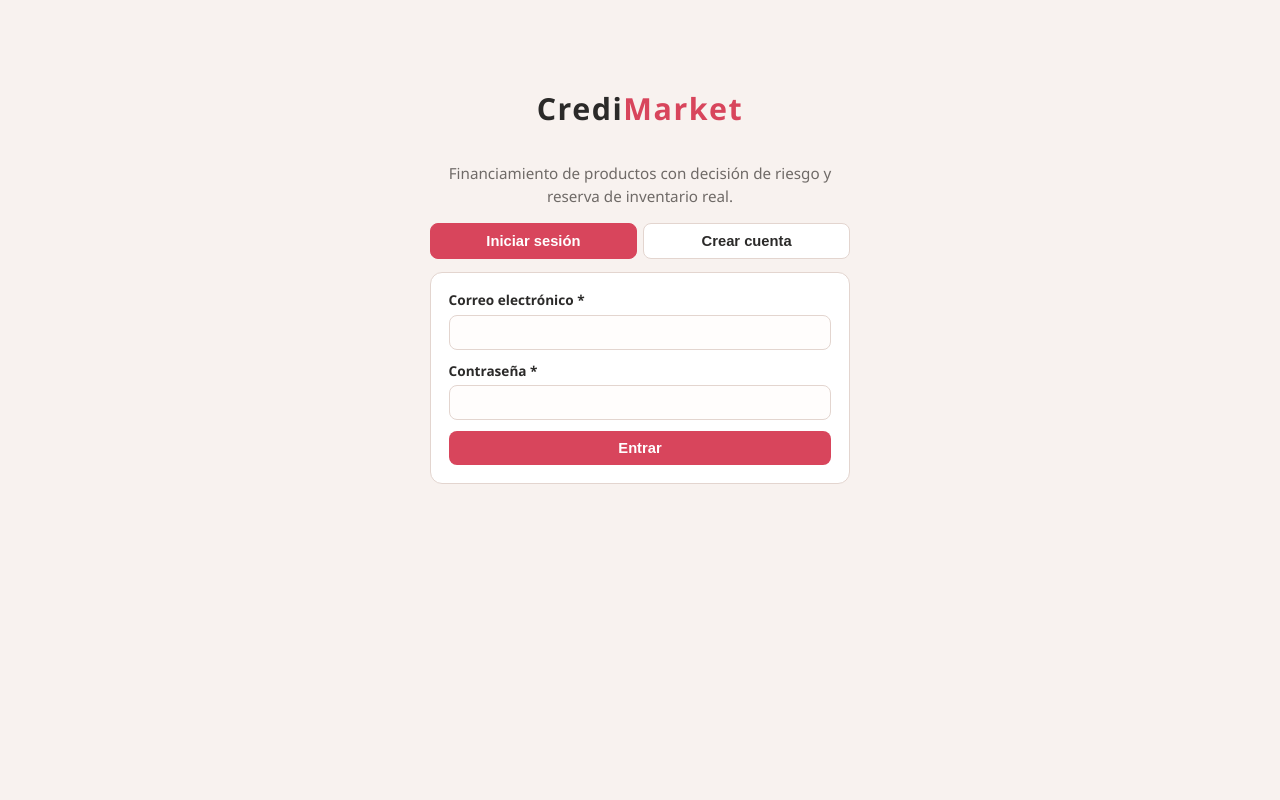
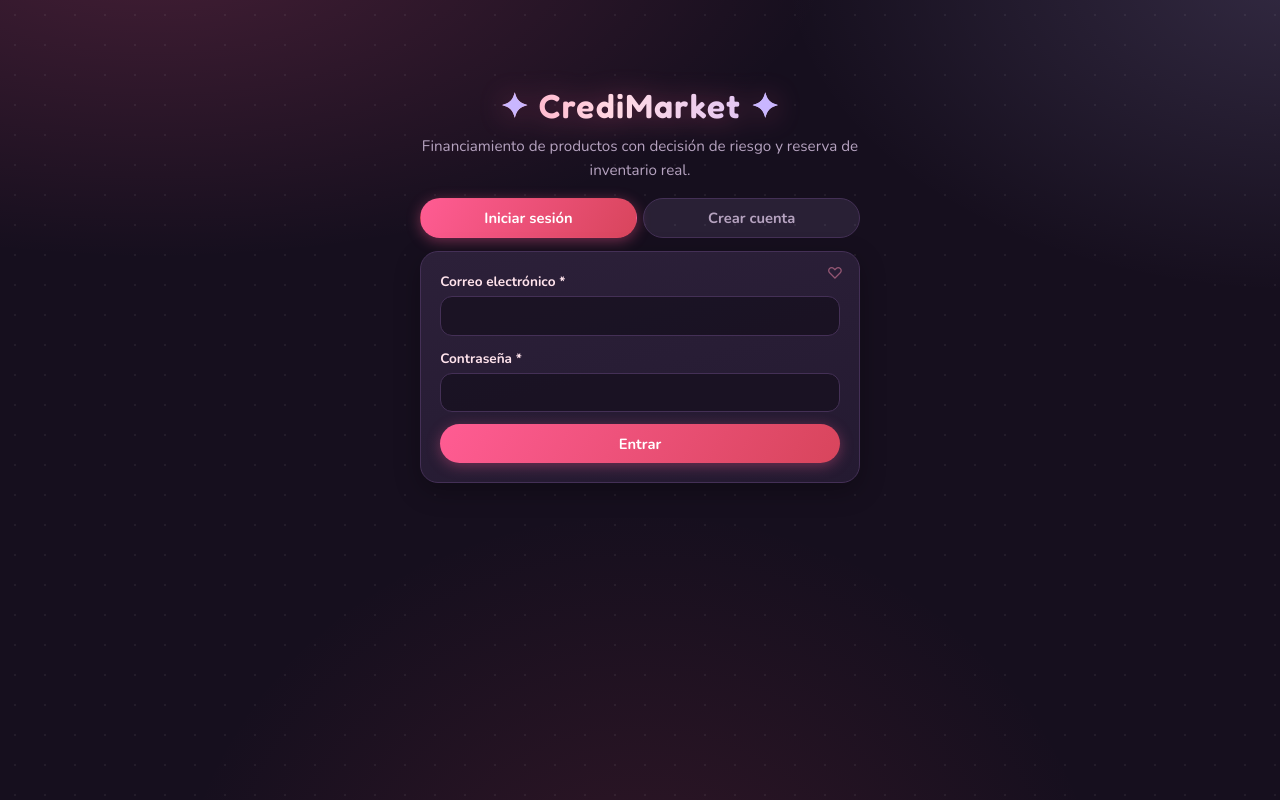
Before and after one commit to navyri/CrediMarket, a React (Vite) app in the folder frontend/: page /login in a window 1280 px wide. Built offline with nearby package versions, Linux system fonts and the light colour scheme; no server answers.

Commit message:
frontend: tema cute dark (noche de ciruela, rosa candy y lavanda) con corazoncitos, destellos y fuentes redondas

```diff
--- a/frontend/src/estilos.css
+++ b/frontend/src/estilos.css
@@ -1,152 +1,326 @@
-/* CrediMarket · paleta de marca: crema #F8F2EF, coral #D8455C, tinta #2B2A29. */
+/* CrediMarket · tema CUTE DARK (noche de ciruela + rosa candy + lavanda).
+   Inspirado en la estética kawaii de las referencias (corazones, destellos,
+   esquinas redondeadas, contornos punteados) pero en modo oscuro y con la
+   identidad del enunciado: crema #F8F2EF y coral #D8455C dentro del degradado. */
+@import url("https://fonts.googleapis.com/css2?family=Fredoka:wght@400;500;600;700&family=Nunito:wght@400;600;700;800&display=swap");
+
 :root {
+  /* noche */
+  --fondo: #160f1e;
+  --fondo-2: #1d1428;
+  --panel: #241a31;
+  --panel-alto: #2c2039;
+  --borde: #443056;
+  /* dulces */
+  --rosa: #ff8fb1;
+  --rosa-fuerte: #ff5c93;
+  --coral: #d8455c;          /* marca (§README) */
+  --lavanda: #c9b6ff;
   --crema: #f8f2ef;
-  --crema-honda: #efe4de;
-  --coral: #d8455c;
-  --coral-suave: #f4dfe3;
-  --tinta: #2b2a29;
-  --gris: #6f6a67;
-  --borde: #e3d5cf;
-  --ok: #2e7d52;
-  --ok-suave: #e2f2e9;
-  --alerta: #a3670d;
-  --alerta-suave: #fbeed8;
-  --error-suave: #f9dfe4;
+  --gris: #b6a3c0;
+  /* estados (fondos translúcidos sobre oscuro) */
+  --ok: #8ce6b0;
+  --ok-fondo: rgba(70, 200, 130, 0.14);
+  --alerta: #ffd97a;
+  --alerta-fondo: rgba(255, 217, 122, 0.14);
+  --error: #ff9db0;
+  --error-fondo: rgba(255, 120, 150, 0.14);
+  --rosa-fondo: rgba(255, 143, 177, 0.14);
+  --degradado: linear-gradient(120deg, var(--rosa-fuerte), var(--coral));
 }
 
 * { box-sizing: border-box; }
 
 body {
   margin: 0;
-  font-family: "Segoe UI", system-ui, -apple-system, sans-serif;
-  background: var(--crema);
-  color: var(--tinta);
-  line-height: 1.5;
+  min-height: 100vh;
+  font-family: "Nunito", "Segoe UI", system-ui, -apple-system, sans-serif;
+  color: var(--crema);
+  line-height: 1.55;
+  /* cielo nocturno con destellos + resplandores rosa/lavanda */
+  background-color: var(--fondo);
+  background-image:
+    radial-gradient(rgba(255, 255, 255, 0.055) 1px, transparent 1.4px),
+    radial-gradient(1100px 520px at 12% -8%, rgba(255, 92, 147, 0.20), transparent 62%),
+    radial-gradient(900px 560px at 102% -4%, rgba(201, 182, 255, 0.16), transparent 58%),
+    radial-gradient(760px 700px at 50% 118%, rgba(216, 69, 92, 0.14), transparent 62%);
+  background-size: 30px 30px, auto, auto, auto;
 }
 
-a { color: var(--coral); }
+a { color: var(--rosa); }
+a:hover { color: var(--rosa-suave, #ffd9e4); }
+
+::selection { background: rgba(255, 92, 147, 0.4); color: var(--crema); }
+
+:focus-visible { outline: 2px solid var(--rosa); outline-offset: 2px; }
+
+/* scrollbar candy */
+::-webkit-scrollbar { width: 10px; height: 10px; }
+::-webkit-scrollbar-track { background: var(--fondo-2); }
+::-webkit-scrollbar-thumb {
+  background: linear-gradient(var(--rosa-fuerte), var(--lavanda));
+  border-radius: 999px;
+  border: 2px solid var(--fondo-2);
+}
 
 /* ------------------------------------------------------------------ shell */
 .cabecera {
-  background: var(--tinta);
+  position: sticky;
+  top: 0;
+  z-index: 10;
+  background: rgba(29, 20, 40, 0.92);
+  backdrop-filter: blur(8px);
   color: var(--crema);
-  padding: 0.6rem 1.2rem;
+  padding: 0.65rem 1.2rem;
   display: flex;
   flex-wrap: wrap;
   gap: 0.8rem;
   align-items: center;
+  border-bottom: 2px dashed rgba(255, 143, 177, 0.45);   /* borde punteado kawaii */
+  box-shadow: 0 6px 24px rgba(0, 0, 0, 0.35);
 }
-.marca { font-weight: 700; letter-spacing: 0.04em; color: var(--crema); text-decoration: none; }
-.marca span { color: var(--coral); }
+.marca {
+  font-family: "Fredoka", "Segoe UI", sans-serif;
+  font-weight: 600;
+  font-size: 1.15rem;
+  letter-spacing: 0.03em;
+  color: var(--crema);
+  text-decoration: none;
+}
+.marca span { color: var(--rosa); }
+.marca::after { content: " ♡"; color: var(--lavanda); font-size: 0.9em; }
 .nav { display: flex; flex-wrap: wrap; gap: 0.2rem; flex: 1; }
 .nav a {
-  color: var(--crema-honda);
+  color: var(--gris);
   text-decoration: none;
-  padding: 0.3rem 0.7rem;
+  padding: 0.32rem 0.8rem;
   border-radius: 999px;
-  font-size: 0.92rem;
+  font-size: 0.9rem;
+  font-weight: 700;
+  transition: all 0.15s ease;
 }
-.nav a:hover { background: rgba(248, 242, 239, 0.15); }
-.nav a.activo { background: var(--coral); color: #fff; }
+.nav a:hover { color: var(--crema); background: var(--rosa-fondo); }
+.nav a.activo {
+  background: var(--degradado);
+  color: #fff;
+  box-shadow: 0 2px 12px rgba(255, 92, 147, 0.45);
+}
 .sesion-cab { display: flex; gap: 0.6rem; align-items: center; font-size: 0.85rem; }
-.sesion-cab .rol { background: rgba(248, 242, 239, 0.18); padding: 0.15rem 0.6rem; border-radius: 999px; }
+.sesion-cab .rol {
+  background: rgba(201, 182, 255, 0.16);
+  color: var(--lavanda);
+  padding: 0.18rem 0.7rem;
+  border-radius: 999px;
+  border: 1px solid rgba(201, 182, 255, 0.35);
+}
 
-.contenido { max-width: 1100px; margin: 0 auto; padding: 1.4rem 1.2rem 3rem; }
-h1 { font-size: 1.5rem; margin: 0.2rem 0 0.4rem; }
-h2 { font-size: 1.1rem; margin: 1.4rem 0 0.5rem; }
+.contenido { max-width: 1100px; margin: 0 auto; padding: 1.5rem 1.2rem 3rem; }
+h1, h2, h3 { font-family: "Fredoka", "Segoe UI", sans-serif; font-weight: 600; }
+h1 { font-size: 1.55rem; margin: 0.2rem 0 0.4rem; }
+h1::after { content: " ✦"; color: var(--rosa); font-size: 0.8em; }
+h2 { font-size: 1.12rem; margin: 1.5rem 0 0.5rem; color: #ffe3ec; }
 .subtitulo { color: var(--gris); margin-top: 0; font-size: 0.95rem; }
 
 /* ------------------------------------------------------------------ tarjetas y tablas */
-.rejilla { display: grid; grid-template-columns: repeat(auto-fill, minmax(250px, 1fr)); gap: 1rem; }
+.rejilla { display: grid; grid-template-columns: repeat(auto-fill, minmax(250px, 1fr)); gap: 1.1rem; }
 .tarjeta {
-  background: #fff;
+  position: relative;
+  background: linear-gradient(165deg, var(--panel-alto), var(--panel));
   border: 1px solid var(--borde);
-  border-radius: 12px;
-  padding: 1rem;
+  border-radius: 18px;
+  padding: 1.1rem 1rem 1rem;
   display: flex;
   flex-direction: column;
   gap: 0.4rem;
+  transition: transform 0.16s ease, border-color 0.16s ease, box-shadow 0.16s ease;
 }
-.tarjeta h3 { margin: 0; font-size: 1.02rem; }
-.precio { color: var(--coral); font-weight: 700; font-size: 1.15rem; }
+.tarjeta::after {                     /* corazoncito en la esquina */
+  content: "♡";
+  position: absolute;
+  top: 8px;
+  right: 14px;
+  color: rgba(255, 143, 177, 0.55);
+  font-size: 0.95rem;
+  pointer-events: none;
+}
+.tarjeta:hover {
+  transform: translateY(-3px);
+  border-color: rgba(255, 143, 177, 0.6);
+  box-shadow: 0 10px 28px rgba(255, 92, 147, 0.18);
+}
+.tarjeta h3 { margin: 0; font-size: 1.05rem; color: var(--crema); }
+.precio {
+  background: var(--degradado);
+  -webkit-background-clip: text;
+  background-clip: text;
+  color: transparent;
+  font-weight: 800;
+  font-size: 1.2rem;
+}
 .meta { color: var(--gris); font-size: 0.83rem; }
 
-.tabla { width: 100%; border-collapse: collapse; background: #fff; border: 1px solid var(--borde); border-radius: 12px; overflow: hidden; font-size: 0.9rem; }
-.tabla th, .tabla td { padding: 0.55rem 0.7rem; text-align: left; border-bottom: 1px solid var(--borde); vertical-align: top; }
-.tabla th { background: var(--crema-honda); font-size: 0.8rem; text-transform: uppercase; letter-spacing: 0.03em; color: var(--gris); }
+.tabla {
+  width: 100%;
+  border-collapse: collapse;
+  background: linear-gradient(165deg, var(--panel-alto), var(--panel));
+  border: 1px solid var(--borde);
+  border-radius: 14px;
+  overflow: hidden;
+  font-size: 0.9rem;
+}
+.tabla th, .tabla td { padding: 0.6rem 0.75rem; text-align: left; border-bottom: 1px dashed rgba(255, 143, 177, 0.22); vertical-align: top; }
+.tabla th {
+  background: linear-gradient(120deg, rgba(255, 92, 147, 0.28), rgba(201, 182, 255, 0.22));
+  font-size: 0.78rem;
+  text-transform: uppercase;
+  letter-spacing: 0.05em;
+  color: #ffe3ec;
+}
 .tabla tr:last-child td { border-bottom: none; }
+.tabla tbody tr:hover td { background: rgba(255, 143, 177, 0.07); }
 
 /* ------------------------------------------------------------------ formularios */
 form.panel, .panel {
-  background: #fff;
+  position: relative;
+  background: linear-gradient(165deg, var(--panel-alto), var(--panel));
+  border: 1px solid var(--borde);
+  border-radius: 18px;
+  padding: 1.2rem;
+  display: flex;
+  flex-direction: column;
+  gap: 0.75rem;
+  box-shadow: 0 8px 26px rgba(0, 0, 0, 0.28);
+}
+.panel::after {
+  content: "♡";
+  position: absolute;
+  top: 10px;
+  right: 16px;
+  color: rgba(255, 143, 177, 0.5);
+  pointer-events: none;
+}
+.campo { display: flex; flex-direction: column; gap: 0.25rem; }
+.campo label { font-size: 0.85rem; font-weight: 700; color: #ffe3ec; }
+.campo input, .campo select, .campo textarea {
+  padding: 0.55rem 0.7rem;
   border: 1px solid var(--borde);
   border-radius: 12px;
-  padding: 1.1rem;
-  display: flex;
-  flex-direction: column;
-  gap: 0.7rem;
+  font-size: 0.95rem;
+  font-family: inherit;
+  background: rgba(22, 15, 30, 0.75);
+  color: var(--crema);
+  transition: border-color 0.15s ease, box-shadow 0.15s ease;
 }
-.campo { display: flex; flex-direction: column; gap: 0.25rem; }
-.campo label { font-size: 0.85rem; font-weight: 600; }
-.campo input, .campo select, .campo textarea {
-  padding: 0.5rem 0.6rem;
-  border: 1px solid var(--borde);
-  border-radius: 8px;
-  font-size: 0.95rem;
-  background: #fffdfc;
+.campo input::placeholder, .campo textarea::placeholder { color: rgba(182, 163, 192, 0.65); }
+.campo input:focus, .campo select:focus, .campo textarea:focus {
+  outline: none;
+  border-color: var(--rosa);
+  box-shadow: 0 0 0 3px rgba(255, 143, 177, 0.25);
 }
-.campo input:focus, .campo select:focus { outline: 2px solid var(--coral-suave); border-color: var(--coral); }
 .campo .ayuda { font-size: 0.78rem; color: var(--gris); }
 .fila { display: flex; gap: 0.8rem; flex-wrap: wrap; }
 .fila .campo { flex: 1; min-width: 150px; }
 
 button {
-  background: var(--coral);
+  background: var(--degradado);
   color: #fff;
   border: none;
-  border-radius: 8px;
-  padding: 0.55rem 1rem;
+  border-radius: 999px;
+  padding: 0.58rem 1.2rem;
   font-size: 0.92rem;
-  font-weight: 600;
+  font-weight: 700;
+  font-family: inherit;
   cursor: pointer;
+  box-shadow: 0 3px 14px rgba(255, 92, 147, 0.35);
+  transition: transform 0.12s ease, filter 0.12s ease, box-shadow 0.12s ease;
 }
-button:hover:not(:disabled) { filter: brightness(1.06); }
-button:disabled { opacity: 0.55; cursor: not-allowed; }
-button.secundario { background: #fff; color: var(--tinta); border: 1px solid var(--borde); }
-button.peligro { background: #fff; color: var(--coral); border: 1px solid var(--coral); }
-button.mini { padding: 0.25rem 0.6rem; font-size: 0.8rem; }
+button:hover:not(:disabled) { filter: brightness(1.08); transform: translateY(-1px); box-shadow: 0 5px 18px rgba(255, 92, 147, 0.45); }
+button:active:not(:disabled) { transform: translateY(0); }
+button:disabled { opacity: 0.5; cursor: not-allowed; box-shadow: none; }
+button.secundario {
+  background: rgba(201, 182, 255, 0.12);
+  color: var(--lavanda);
+  border: 1px solid rgba(201, 182, 255, 0.5);
+  box-shadow: none;
+}
+button.secundario:hover:not(:disabled) { background: rgba(201, 182, 255, 0.22); box-shadow: none; filter: none; }
+button.peligro {
+  background: rgba(255, 120, 150, 0.12);
+  color: var(--error);
+  border: 1px solid rgba(255, 120, 150, 0.6);
+  box-shadow: none;
+}
+button.peligro:hover:not(:disabled) { background: rgba(255, 120, 150, 0.22); filter: none; box-shadow: none; }
+button.mini { padding: 0.26rem 0.7rem; font-size: 0.8rem; }
 
 /* ------------------------------------------------------------------ avisos y estados */
-.aviso { border-radius: 10px; padding: 0.65rem 0.9rem; font-size: 0.9rem; }
-.aviso.ok { background: var(--ok-suave); color: var(--ok); }
-.aviso.error { background: var(--error-suave); color: #a12a41; }
-.aviso.info { background: var(--coral-suave); color: #97263a; }
+.aviso {
+  border-radius: 14px;
+  padding: 0.7rem 0.95rem;
+  font-size: 0.9rem;
+  border: 1px solid transparent;
+}
+.aviso.ok { background: var(--ok-fondo); color: var(--ok); border-color: rgba(140, 230, 176, 0.4); }
+.aviso.error { background: var(--error-fondo); color: var(--error); border-color: rgba(255, 157, 176, 0.45); }
+.aviso.info { background: var(--rosa-fondo); color: var(--rosa); border-color: rgba(255, 143, 177, 0.45); }
 
 .insignia {
   display: inline-block;
-  padding: 0.14rem 0.6rem;
+  padding: 0.16rem 0.7rem;
   border-radius: 999px;
   font-size: 0.78rem;
-  font-weight: 700;
-  background: var(--crema-honda);
+  font-weight: 800;
+  background: rgba(182, 163, 192, 0.16);
   color: var(--gris);
   white-space: nowrap;
+  border: 1px solid rgba(182, 163, 192, 0.35);
 }
-.insignia.ok { background: var(--ok-suave); color: var(--ok); }
-.insignia.error { background: var(--error-suave); color: #a12a41; }
-.insignia.aviso { background: var(--alerta-suave); color: var(--alerta); }
-.insignia.proceso { background: var(--coral-suave); color: #97263a; }
+.insignia.ok { background: var(--ok-fondo); color: var(--ok); border-color: rgba(140, 230, 176, 0.45); }
+.insignia.error { background: var(--error-fondo); color: var(--error); border-color: rgba(255, 157, 176, 0.45); }
+.insignia.aviso { background: var(--alerta-fondo); color: var(--alerta); border-color: rgba(255, 217, 122, 0.45); }
+.insignia.proceso { background: var(--rosa-fondo); color: var(--rosa); border-color: rgba(255, 143, 177, 0.5); }
 
-.cargando { color: var(--gris); font-style: italic; padding: 1rem 0; }
+.cargando { color: var(--rosa); font-style: italic; padding: 1rem 0; animation: latido 1.4s ease-in-out infinite; }
 .vacio { color: var(--gris); font-size: 0.9rem; }
 
+@keyframes latido {
+  0%, 100% { opacity: 1; }
+  50% { opacity: 0.45; }
+}
+
 /* ------------------------------------------------------------------ login */
-.login-caja { max-width: 420px; margin: 8vh auto 0; }
-.login-marca { text-align: center; font-size: 1.9rem; font-weight: 800; letter-spacing: 0.05em; }
-.login-marca span { color: var(--coral); }
+.login-caja { max-width: 440px; margin: 7vh auto 0; }
+.login-marca {
+  text-align: center;
+  font-family: "Fredoka", "Segoe UI", sans-serif;
+  font-size: 2.1rem;
+  font-weight: 600;
+  letter-spacing: 0.04em;
+  margin: 0.4rem 0 0.2rem;
+  background: linear-gradient(90deg, var(--rosa), #ffd9e4 45%, var(--lavanda));
+  -webkit-background-clip: text;
+  background-clip: text;
+  color: transparent;
+  filter: drop-shadow(0 2px 14px rgba(255, 92, 147, 0.4));
+}
+.login-marca::before { content: "✦ "; color: var(--lavanda); -webkit-text-fill-color: var(--lavanda); }
+.login-marca::after { content: " ✦"; color: var(--lavanda); -webkit-text-fill-color: var(--lavanda); }
+.login-marca span { color: inherit; }
 .tabs { display: flex; gap: 0.4rem; margin-bottom: 0.8rem; }
-.tabs button { flex: 1; background: #fff; color: var(--tinta); border: 1px solid var(--borde); }
-.tabs button.activo { background: var(--coral); color: #fff; border-color: var(--coral); }
+.tabs button {
+  flex: 1;
+  background: rgba(201, 182, 255, 0.1);
+  color: var(--gris);
+  border: 1px solid var(--borde);
+  box-shadow: none;
+}
+.tabs button:hover:not(:disabled) { background: rgba(201, 182, 255, 0.2); transform: none; box-shadow: none; filter: none; }
+.tabs button.activo {
+  background: var(--degradado);
+  color: #fff;
+  border-color: transparent;
+  box-shadow: 0 3px 14px rgba(255, 92, 147, 0.4);
+}
 
 /* ------------------------------------------------------------------ responsive (§10) */
 @media (max-width: 720px) {
```
Also changed, not shown: frontend/index.html (+5 -0 lines).
